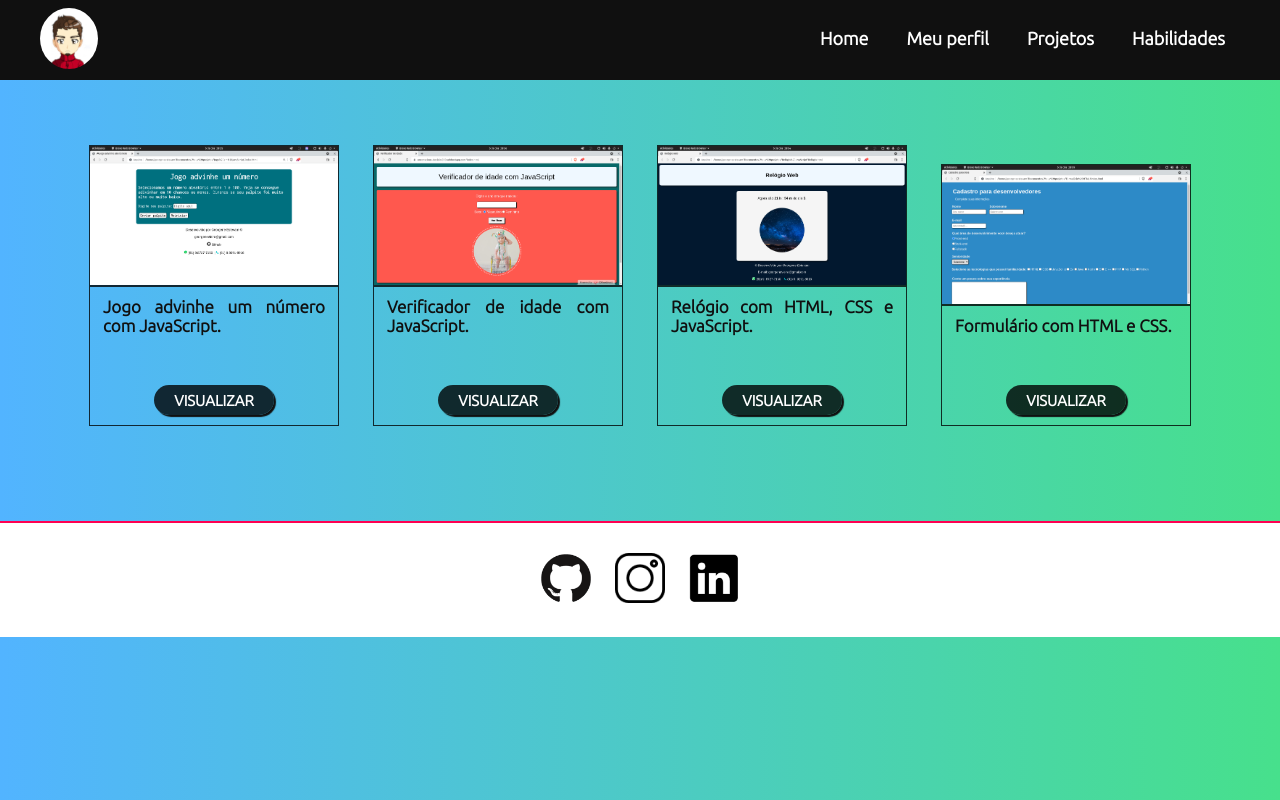
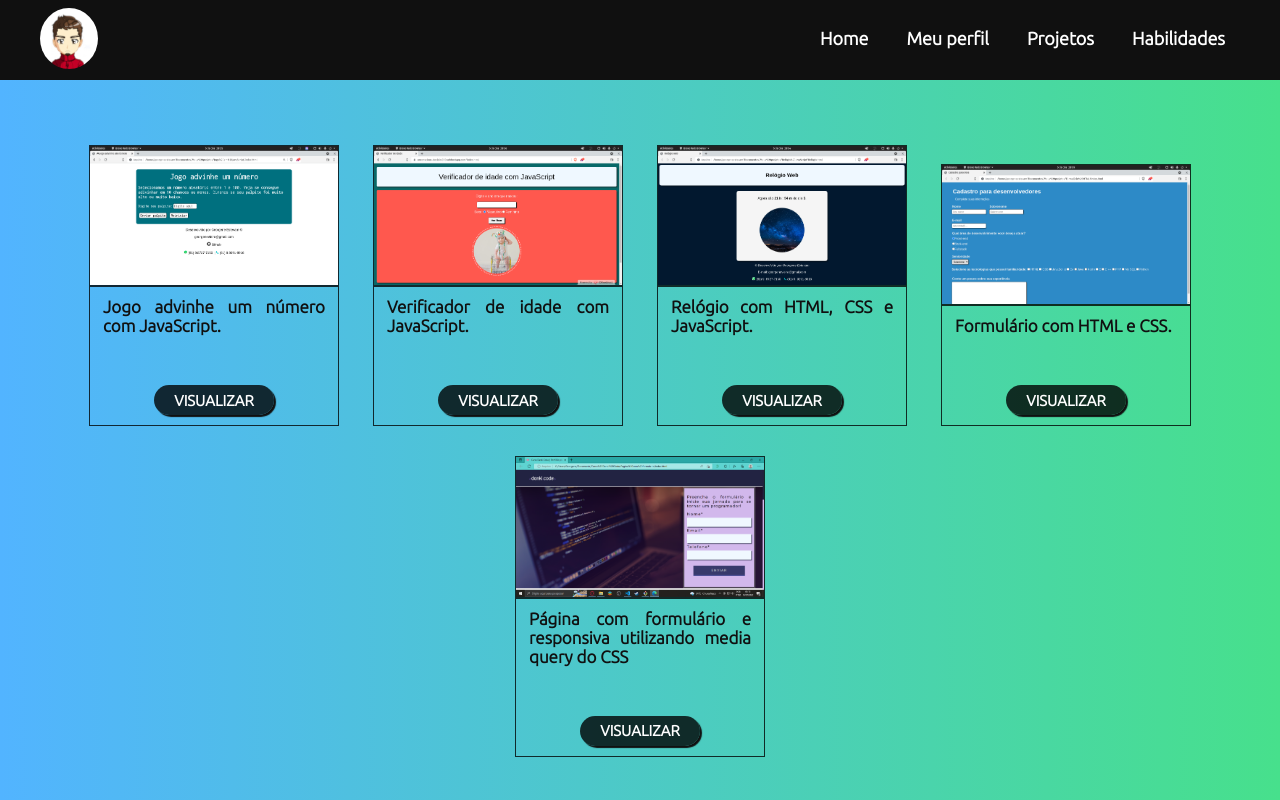
Before and after one commit to Georgene-Estevam/Portfolio, a plain HTML site: page projetos.html in a window 1280 px wide. Shown: the top 800 px of the page. Drawn offline with Linux system fonts and the light colour scheme.

Commit message:
Adicionando mais um campo de projetos na página projetos.html

```diff
--- a/projetos.html
+++ b/projetos.html
@@ -101,6 +101,21 @@
                         </div><!--.botao-->
                     </div><!--.descricao-->
                 </div><!--.imagens-->
+
+                <div class="imagens">
+                    <!--Imagem-->
+                    <img src="./assets/img/Pagina-com-formulario-responsivo.PNG" alt="Página web com formulário responsivo" width="250px">
+
+                    <!--Descrição do projeto-->
+                    <div class="descricao">
+                        <p>Página com formulário e responsiva utilizando media query do CSS</p>
+
+                        <!--div para centralizar o botão-->
+                        <div class="botao">
+                            <a href="https://georgene-estevam.github.io/Projeto-Danki-Code-responsivo/"><button>Visualizar</button></a>
+                        </div><!--.botao-->
+                    </div><!--.descricao-->
+                </div><!--.imagens-->
             </div><!--.campo-projetos-->
         </div><!--.container-->
     <!--========================Fim do campo de projetos===============-->
```
Also changed, not shown: assets/img/Pagina-com-formulario-responsivo.PNG (added).
